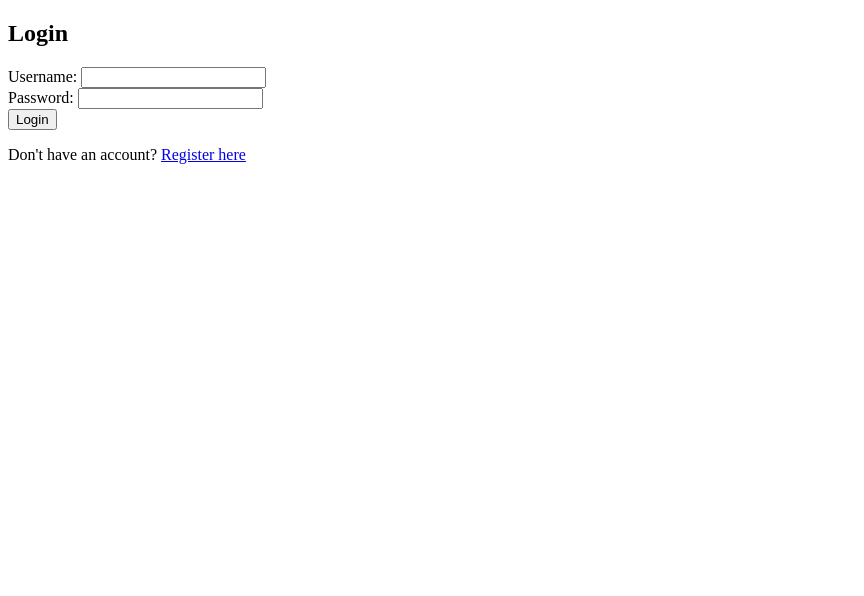
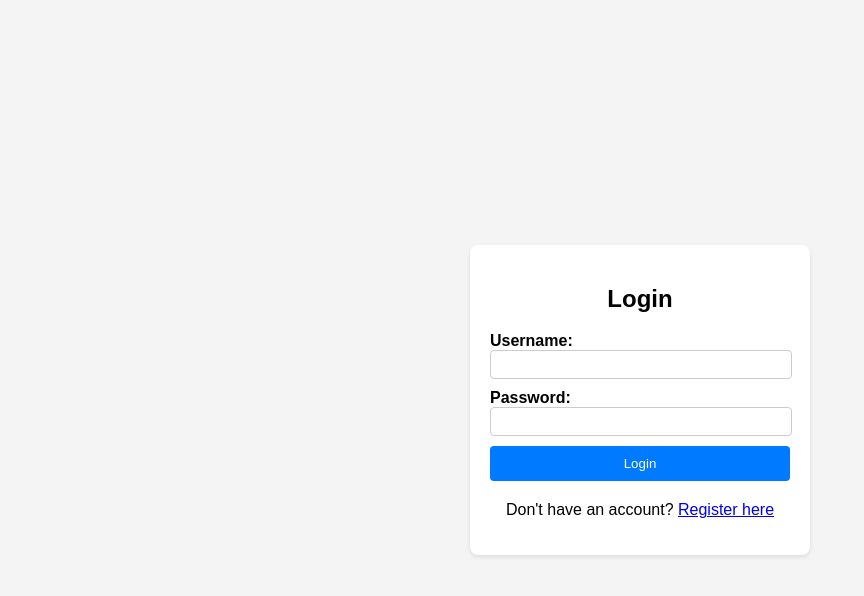
Before and after one commit to lostsh/Microservices, a website: page auth/static/login.html in a window 1280 px wide. Shown: the whole page, without its empty margins (0-864 px from the left). Drawn offline with Linux system fonts and the light colour scheme.

Commit message:
css added for login and registration

```diff
--- a/auth/static/login.html
+++ b/auth/static/login.html
@@ -4,10 +4,82 @@
     <meta charset="UTF-8">
     <meta name="viewport" content="width=device-width, initial-scale=1.0">
     <title>Login</title>
+    <link rel="stylesheet" href="styles.css">
+
+    <style>
+        body {
+            font-family: Arial, sans-serif;
+            background-color: #f4f4f4;
+            margin: 0;
+            padding: 0;
+            display: flex;
+            justify-content: center;
+            align-items: center;
+            height: 100vh;
+        }
+
+        #loginForm {
+            background-color: #ffffff;
+            padding: 20px;
+            border-radius: 8px;
+            box-shadow: 0 2px 4px rgba(0, 0, 0, 0.1);
+            width: 300px;
+        }
+
+        #registerForm {
+            background-color: #ffffff;
+            padding: 20px;
+            border-radius: 8px;
+            box-shadow: 0 2px 4px rgba(0, 0, 0, 0.1);
+            width: 300px;
+        }
+
+        h2 {
+            text-align: center;
+        }
+
+        label {
+            font-weight: bold;
+        }
+
+        input[type="text"],
+        input[type="password"] {
+            width: calc(100% - 12px);
+            padding: 6px;
+            margin-bottom: 10px;
+            border-radius: 4px;
+            border: 1px solid #ccc;
+        }
+
+        button[type="submit"] {
+            width: 100%;
+            padding: 10px;
+            background-color: #007bff;
+            color: #fff;
+            border: none;
+            border-radius: 4px;
+            cursor: pointer;
+        }
+
+        button[type="submit"]:hover {
+            background-color: #0056b3;
+        }
+
+        #errorMessage {
+            color: red;
+            margin-top: 10px;
+            text-align: center;
+        }
+
+        p {
+            margin-top: 20px;
+            text-align: center;
+        }
+    </style>
 </head>
 <body>
-    <h2>Login</h2>
     <form id="loginForm">
+        <h2>Login</h2>
         <div>
             <label for="username">Username:</label>
             <input type="text" id="username" name="username" required>
@@ -17,11 +89,10 @@
             <input type="password" id="password" name="password" required>
         </div>
         <button type="submit">Login</button>
+
+        <p>Don't have an account? <a href="/register.html">Register here</a></p>
+        <div id="errorMessage" style="color: red;"></div>
     </form>
-
-    <div id="errorMessage" style="color: red;"></div>
-
-    <p>Don't have an account? <a href="/register.html">Register here</a></p>
 
     <script>
         const urlParams = new URLSearchParams(window.location.search);
```
Also changed, not shown: auth/static/register.html (+76 -4 lines), README.md, img/login.png (added), img/login_wrong.png (added), img/register.png (added).
